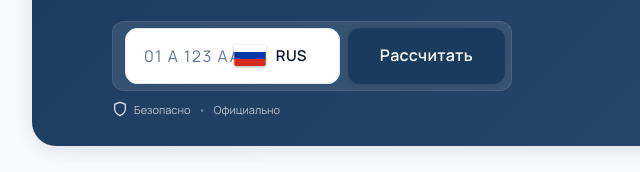
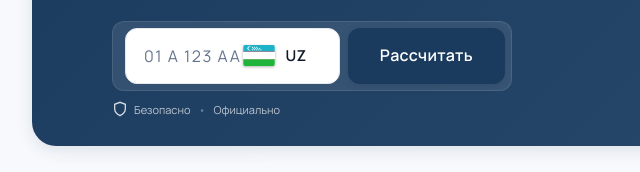
Before and after one commit to CSSurgeon/easysugurta, a plain HTML site: page index.html in a window 1280 px wide. Shown: the part 288-460 px from the top of the page, 38-678 px from the left. Drawn offline with Linux system fonts and the light colour scheme.

Commit message:
Update index.html

```diff
--- a/index.html
+++ b/index.html
@@ -143,11 +143,64 @@
                                         class="ref-plate-input">
                                     <div class="ref-country-selector">
                                         <svg class="ref-flag" viewBox="0 0 60 40" xmlns="http://www.w3.org/2000/svg">
-                                            <rect width="60" height="13.33" y="0" fill="#FFFFFF" />
-                                            <rect width="60" height="13.33" y="13.33" fill="#0039A6" />
-                                            <rect width="60" height="13.33" y="26.66" fill="#D52B1E" />
+                                            <!-- Blue stripe (top) -->
+                                            <rect width="60" height="12.67" y="0" fill="#1EB2C7" />
+                                            <!-- Top red border -->
+                                            <rect width="60" height="0.67" y="12.67" fill="#CE1126" />
+                                            <!-- White stripe (middle) -->
+                                            <rect width="60" height="13.33" y="13.33" fill="#FFFFFF" />
+                                            <!-- Bottom red border -->
+                                            <rect width="60" height="0.67" y="26.67" fill="#CE1126" />
+                                            <!-- Green stripe (bottom) -->
+                                            <rect width="60" height="13.33" y="27.33" fill="#1EB53A" />
+                                            <!-- Crescent moon (white) -->
+                                            <circle cx="12" cy="6.33" r="4" fill="#FFFFFF" />
+                                            <!-- Inner circle to create crescent -->
+                                            <circle cx="13.5" cy="6.33" r="3.5" fill="#1EB2C7" />
+                                            <!-- Stars (12 stars in three rows: 3-4-5) -->
+                                            <g fill="#FFFFFF">
+                                                <!-- Row 1: 3 stars -->
+                                                <polygon
+                                                    points="22,3.5 22.5,5 24,5 22.8,5.8 23.2,7.3 22,6.5 20.8,7.3 21.2,5.8 20,5 21.5,5"
+                                                    transform="scale(0.8)" />
+                                                <polygon
+                                                    points="27,3.5 27.5,5 29,5 27.8,5.8 28.2,7.3 27,6.5 25.8,7.3 26.2,5.8 25,5 26.5,5"
+                                                    transform="scale(0.8)" />
+                                                <polygon
+                                                    points="32,3.5 32.5,5 34,5 32.8,5.8 33.2,7.3 32,6.5 30.8,7.3 31.2,5.8 30,5 31.5,5"
+                                                    transform="scale(0.8)" />
+                                                <!-- Row 2: 4 stars -->
+                                                <polygon
+                                                    points="24,6.5 24.5,8 26,8 24.8,8.8 25.2,10.3 24,9.5 22.8,10.3 23.2,8.8 22,8 23.5,8"
+                                                    transform="scale(0.8)" />
+                                                <polygon
+                                                    points="29,6.5 29.5,8 31,8 29.8,8.8 30.2,10.3 29,9.5 27.8,10.3 28.2,8.8 27,8 28.5,8"
+                                                    transform="scale(0.8)" />
+                                                <polygon
+                                                    points="34,6.5 34.5,8 36,8 34.8,8.8 35.2,10.3 34,9.5 32.8,10.3 33.2,8.8 32,8 33.5,8"
+                                                    transform="scale(0.8)" />
+                                                <polygon
+                                                    points="39,6.5 39.5,8 41,8 39.8,8.8 40.2,10.3 39,9.5 37.8,10.3 38.2,8.8 37,8 38.5,8"
+                                                    transform="scale(0.8)" />
+                                                <!-- Row 3: 5 stars -->
+                                                <polygon
+                                                    points="22,9.5 22.5,11 24,11 22.8,11.8 23.2,13.3 22,12.5 20.8,13.3 21.2,11.8 20,11 21.5,11"
+                                                    transform="scale(0.8)" />
+                                                <polygon
+                                                    points="27,9.5 27.5,11 29,11 27.8,11.8 28.2,13.3 27,12.5 25.8,13.3 26.2,11.8 25,11 26.5,11"
+                                                    transform="scale(0.8)" />
+                                                <polygon
+                                                    points="32,9.5 32.5,11 34,11 32.8,11.8 33.2,13.3 32,12.5 30.8,13.3 31.2,11.8 30,11 31.5,11"
+                                                    transform="scale(0.8)" />
+                                                <polygon
+                                                    points="37,9.5 37.5,11 39,11 37.8,11.8 38.2,13.3 37,12.5 35.8,13.3 36.2,11.8 35,11 36.5,11"
+                                                    transform="scale(0.8)" />
+                                                <polygon
+                                                    points="42,9.5 42.5,11 44,11 42.8,11.8 43.2,13.3 42,12.5 40.8,13.3 41.2,11.8 40,11 41.5,11"
+                                                    transform="scale(0.8)" />
+                                            </g>
                                         </svg>
-                                        <span class="ref-country-code">RUS</span>
+                                        <span class="ref-country-code">UZ</span>
                                     </div>
                                 </div>
                                 <button class="btn btn-ref-cta" onclick="startQuickQuote()">Рассчитать</button>
@@ -748,6 +801,8 @@
 
 
 
+
+
     <!-- Custom Notification Modal -->
     <div id="custom-alert" class="alert-overlay" style="display: none;">
         <div class="alert-box">
```
